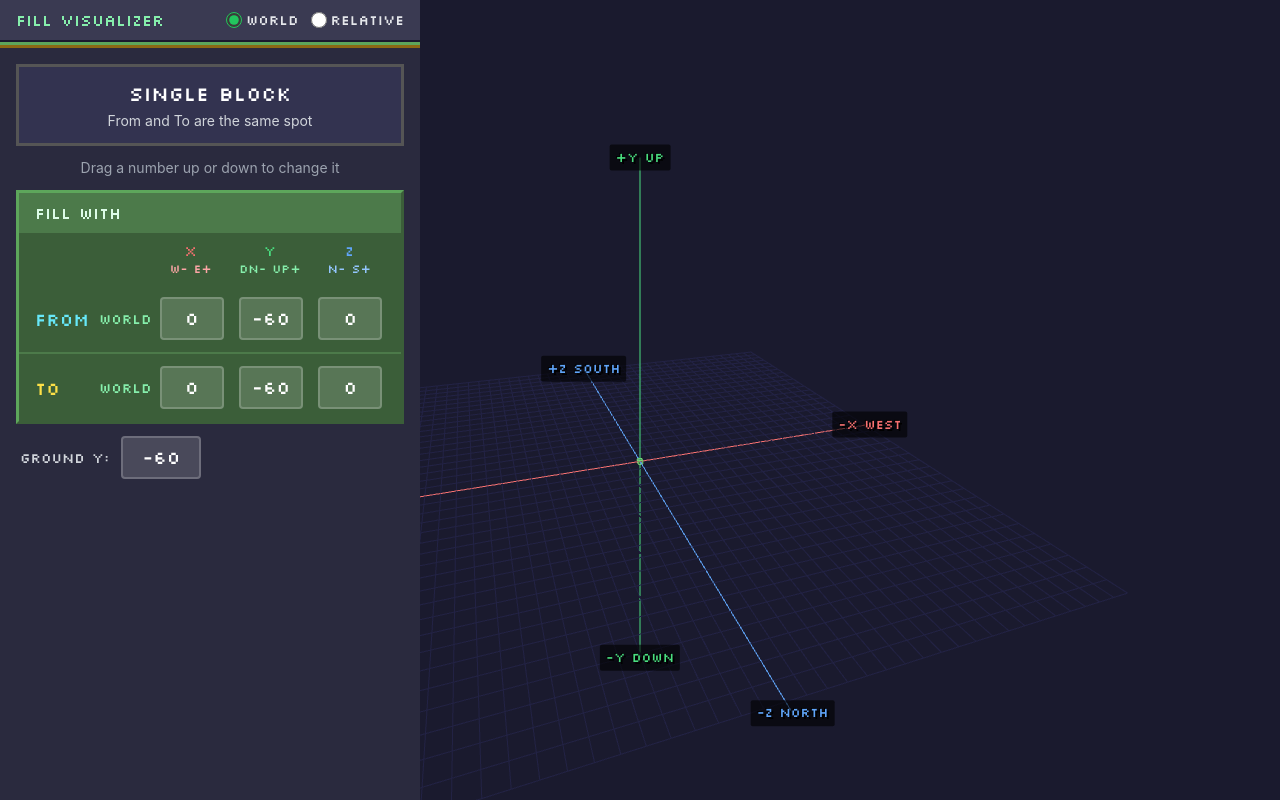
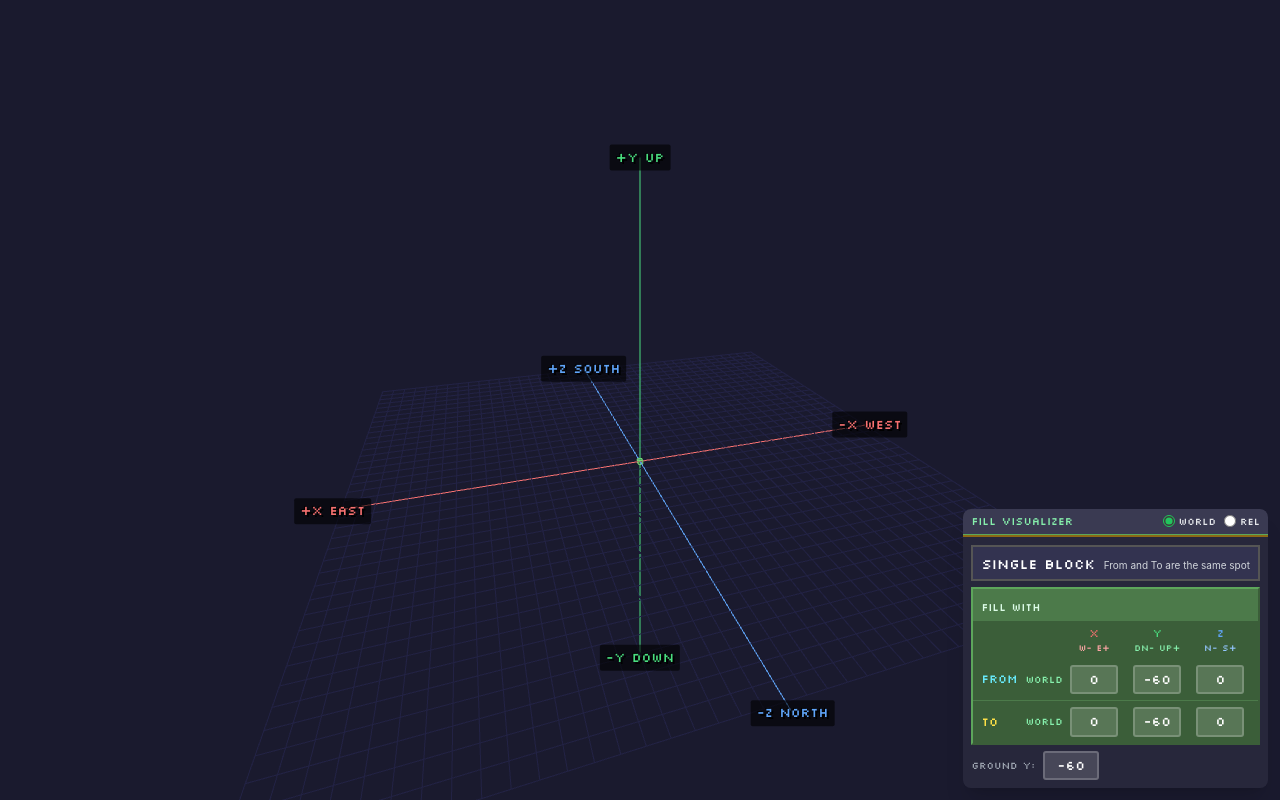
Before and after one commit to sweston-teacher/fill-visualizer-v8, a plain HTML site: page index.html in a window 1280 px wide. Drawn offline with nearby package versions, Linux system fonts and the light colour scheme; animation ran at ten frames a second.

Commit message:
Move panel to compact bottom-right overlay

```diff
--- a/index.html
+++ b/index.html
@@ -29,9 +29,9 @@
         /* Draggable number input — the core interaction */
         .drag-num {
             background: rgba(255,255,255,0.15); border: 2px solid rgba(255,255,255,0.2);
-            border-radius: 4px; color: #fff; font-family: 'Silkscreen', monospace;
-            font-size: 18px; text-align: center; outline: none;
-            width: 4rem; padding: 6px 2px; cursor: ns-resize; user-select: none;
+            border-radius: 3px; color: #fff; font-family: 'Silkscreen', monospace;
+            font-size: 13px; text-align: center; outline: none;
+            width: 3rem; padding: 3px 2px; cursor: ns-resize; user-select: none;
             transition: border-color 0.15s, background 0.15s;
         }
         .drag-num:hover { border-color: rgba(255,255,255,0.5); background: rgba(255,255,255,0.2); }
@@ -52,100 +52,77 @@
 </head>
 <body class="text-white">
 
-<div class="fixed inset-0 z-10 flex flex-col lg:flex-row pointer-events-none">
+<!-- Compact floating panel — bottom right, minimal footprint -->
+<div id="ui-panel" class="fixed bottom-3 right-3 z-10 pointer-events-auto bg-[#2a2a3e] bg-opacity-90 backdrop-blur-sm rounded-lg shadow-xl">
 
-    <!-- CONTROLS PANEL -->
-    <div id="ui-panel" class="pointer-events-auto bg-[#2a2a3e] lg:w-[420px] w-full lg:h-full flex-shrink-0 flex flex-col">
-
-        <!-- Title bar -->
-        <div class="bg-[#3a3a52] px-4 py-2 flex items-center justify-between border-b-2 border-[#1a1a2e]">
-            <h1 class="font-mc text-base text-green-300">Fill Visualizer</h1>
-            <div class="flex items-center gap-3 text-sm">
+    <!-- Title + mode -->
+    <div class="bg-[#3a3a52] px-2 py-1 flex items-center justify-between rounded-t-lg gap-2">
+        <h1 class="font-mc text-[11px] text-green-300">Fill Visualizer</h1>
+        <div class="flex items-center gap-2 text-[10px]">
             <label class="flex items-center gap-1 text-gray-200 cursor-pointer">
-                    <input type="radio" name="mode" value="world" id="modeWorld" class="accent-green-500 w-4 h-4" checked>
+                <input type="radio" name="mode" value="world" id="modeWorld" class="accent-green-500 w-3 h-3" checked>
                 <span class="font-mc">World</span>
             </label>
             <label class="flex items-center gap-1 text-gray-200 cursor-pointer">
-                    <input type="radio" name="mode" value="relative" id="modeRelative" class="accent-green-500 w-4 h-4">
-                    <span class="font-mc">Relative</span>
+                <input type="radio" name="mode" value="relative" id="modeRelative" class="accent-green-500 w-3 h-3">
+                <span class="font-mc">Rel</span>
             </label>
         </div>
     </div>
-        <div class="grass-strip"></div>
+    <div class="grass-strip" style="height:3px;"></div>
 
-        <div class="flex-1 overflow-y-auto p-4 flex flex-col gap-3">
+    <div class="p-2 flex flex-col gap-1.5">
 
-            <!-- SHAPE INDICATOR -->
-            <div id="shapeIndicator" class="mc-border px-4 py-3 text-center bg-[#333350]">
-                <div id="shapeLabel" class="font-mc text-xl text-white">Single Block</div>
-                <div id="shapeDesc" class="text-sm text-gray-300 mt-1">From and To are the same spot</div>
+        <!-- Shape indicator — inline -->
+        <div id="shapeIndicator" class="mc-border px-2 py-1 text-center bg-[#333350]" style="border-width:2px;">
+            <span id="shapeLabel" class="font-mc text-sm text-white">Single Block</span>
+            <span id="shapeDesc" class="text-[10px] text-gray-300 ml-1">From and To are the same spot</span>
         </div>
 
-            <!-- Drag instruction -->
-            <p class="text-sm text-gray-400 text-center">Drag a number up or down to change it</p>
+        <!-- MakeCode fill block — compact -->
+        <div class="mc-border overflow-hidden" style="border-width:2px; border-color: var(--mc-green-dark); border-top-color: var(--mc-green-light); border-left-color: var(--mc-green-light);">
 
-            <!-- ===== MAKECODE FILL BLOCK ===== -->
-            <!-- Looks like the real block. Each number has its axis + direction label RIGHT ON IT -->
-            <div class="mc-border overflow-hidden" style="border-color: var(--mc-green-dark); border-top-color: var(--mc-green-light); border-left-color: var(--mc-green-light);">
-
-                <!-- Block header -->
-                <div class="px-4 py-2 flex items-center justify-between" style="background: var(--mc-green);">
-                    <span class="font-mc text-base text-green-100">fill with</span>
+            <div class="px-2 py-1" style="background: var(--mc-green);">
+                <span class="font-mc text-[11px] text-green-100">fill with</span>
             </div>
 
-                <!-- Column headers — shared across from and to -->
-                <div class="grid grid-cols-[3.5rem_3rem_1fr_1fr_1fr] gap-2 px-4 py-2 items-end" style="background: var(--mc-green-dark);">
-                    <div></div>
-                    <div></div>
-                    <div class="text-center">
-                        <div class="font-mc text-sm text-red-400">X</div>
-                        <div class="font-mc text-xs text-red-300">W- E+</div>
+            <!-- Column headers -->
+            <div class="grid grid-cols-[2.5rem_2.2rem_1fr_1fr_1fr] gap-1 px-2 py-1 items-end" style="background: var(--mc-green-dark);">
+                <div></div><div></div>
+                <div class="text-center"><div class="font-mc text-[11px] text-red-400">X</div><div class="font-mc text-[9px] text-red-300">W- E+</div></div>
+                <div class="text-center"><div class="font-mc text-[11px] text-green-400">Y</div><div class="font-mc text-[9px] text-green-300">Dn- Up+</div></div>
+                <div class="text-center"><div class="font-mc text-[11px] text-blue-400">Z</div><div class="font-mc text-[9px] text-blue-300">N- S+</div></div>
             </div>
-                    <div class="text-center">
-                        <div class="font-mc text-sm text-green-400">Y</div>
-                        <div class="font-mc text-xs text-green-300">Dn- Up+</div>
+
+            <!-- FROM -->
+            <div class="grid grid-cols-[2.5rem_2.2rem_1fr_1fr_1fr] gap-1 px-2 py-1.5 items-center" style="background: var(--mc-green-dark);">
+                <span class="font-mc text-xs text-cyan-300">from</span>
+                <span id="mk-from-mode" class="font-mc text-[10px] text-green-300"></span>
+                <div class="flex justify-center"><span id="mk-from-x-prefix" class="font-mc text-[10px] text-green-300"></span><input id="mk-from-x" type="text" inputmode="numeric" value="0" class="drag-num" data-slider="x1" /></div>
+                <div class="flex justify-center"><span id="mk-from-y-prefix" class="font-mc text-[10px] text-green-300"></span><input id="mk-from-y" type="text" inputmode="numeric" value="-60" class="drag-num" data-slider="y1" data-is-y="true" /></div>
+                <div class="flex justify-center"><span id="mk-from-z-prefix" class="font-mc text-[10px] text-green-300"></span><input id="mk-from-z" type="text" inputmode="numeric" value="0" class="drag-num" data-slider="z1" /></div>
             </div>
-                    <div class="text-center">
-                        <div class="font-mc text-sm text-blue-400">Z</div>
-                        <div class="font-mc text-xs text-blue-300">N- S+</div>
+
+            <div class="h-[1px]" style="background: var(--mc-green);"></div>
+
+            <!-- TO -->
+            <div class="grid grid-cols-[2.5rem_2.2rem_1fr_1fr_1fr] gap-1 px-2 py-1.5 items-center" style="background: var(--mc-green-dark);">
+                <span class="font-mc text-xs text-yellow-300">to</span>
+                <span id="mk-to-mode" class="font-mc text-[10px] text-green-300"></span>
+                <div class="flex justify-center"><span id="mk-to-x-prefix" class="font-mc text-[10px] text-green-300"></span><input id="mk-to-x" type="text" inputmode="numeric" value="0" class="drag-num" data-slider="x2" /></div>
+                <div class="flex justify-center"><span id="mk-to-y-prefix" class="font-mc text-[10px] text-green-300"></span><input id="mk-to-y" type="text" inputmode="numeric" value="-60" class="drag-num" data-slider="y2" data-is-y="true" /></div>
+                <div class="flex justify-center"><span id="mk-to-z-prefix" class="font-mc text-[10px] text-green-300"></span><input id="mk-to-z" type="text" inputmode="numeric" value="0" class="drag-num" data-slider="z2" /></div>
             </div>
         </div>
 
-                <!-- FROM row -->
-                <div class="grid grid-cols-[3.5rem_3rem_1fr_1fr_1fr] gap-2 px-4 py-3 items-center" style="background: var(--mc-green-dark);">
-                    <span class="font-mc text-lg text-cyan-300">from</span>
-                    <span id="mk-from-mode" class="font-mc text-sm text-green-300"></span>
-                    <div class="flex justify-center"><span id="mk-from-x-prefix" class="font-mc text-sm text-green-300 mr-0.5"></span><input id="mk-from-x" type="text" inputmode="numeric" value="0" class="drag-num" data-slider="x1" /></div>
-                    <div class="flex justify-center"><span id="mk-from-y-prefix" class="font-mc text-sm text-green-300 mr-0.5"></span><input id="mk-from-y" type="text" inputmode="numeric" value="-60" class="drag-num" data-slider="y1" data-is-y="true" /></div>
-                    <div class="flex justify-center"><span id="mk-from-z-prefix" class="font-mc text-sm text-green-300 mr-0.5"></span><input id="mk-from-z" type="text" inputmode="numeric" value="0" class="drag-num" data-slider="z1" /></div>
-                </div>
-
-                <div class="h-[2px]" style="background: var(--mc-green);"></div>
-
-                <!-- TO row -->
-                <div class="grid grid-cols-[3.5rem_3rem_1fr_1fr_1fr] gap-2 px-4 py-3 items-center" style="background: var(--mc-green-dark);">
-                    <span class="font-mc text-lg text-yellow-300">to</span>
-                    <span id="mk-to-mode" class="font-mc text-sm text-green-300"></span>
-                    <div class="flex justify-center"><span id="mk-to-x-prefix" class="font-mc text-sm text-green-300 mr-0.5"></span><input id="mk-to-x" type="text" inputmode="numeric" value="0" class="drag-num" data-slider="x2" /></div>
-                    <div class="flex justify-center"><span id="mk-to-y-prefix" class="font-mc text-sm text-green-300 mr-0.5"></span><input id="mk-to-y" type="text" inputmode="numeric" value="-60" class="drag-num" data-slider="y2" data-is-y="true" /></div>
-                    <div class="flex justify-center"><span id="mk-to-z-prefix" class="font-mc text-sm text-green-300 mr-0.5"></span><input id="mk-to-z" type="text" inputmode="numeric" value="0" class="drag-num" data-slider="z2" /></div>
-                </div>
-
-                <!-- mode spans are now inline in from/to labels -->
-            </div>
-
-            <!-- Ground level -->
-            <div id="groundRow" class="flex items-center gap-3 px-1">
-                <label for="groundLevel" class="font-mc text-sm text-gray-300">Ground Y:</label>
+        <!-- Ground Y -->
+        <div id="groundRow" class="flex items-center gap-2">
+            <label for="groundLevel" class="font-mc text-[10px] text-gray-400">Ground Y:</label>
             <input id="groundLevel" type="text" inputmode="numeric" pattern="-?[0-9]*" value="-60"
-                    class="drag-num w-20" data-ground="true" />
+                class="drag-num w-14" data-ground="true" />
         </div>
 
     </div>
-    </div>
-
-    <!-- 3D VIEWPORT -->
-    <div class="flex-1 pointer-events-auto min-h-[250px]"></div>
 </div>
 
 <!-- Hidden range inputs — sliders are now invisible, just used as state -->
```
Lines whose indentation alone changed are shown as unchanged.
